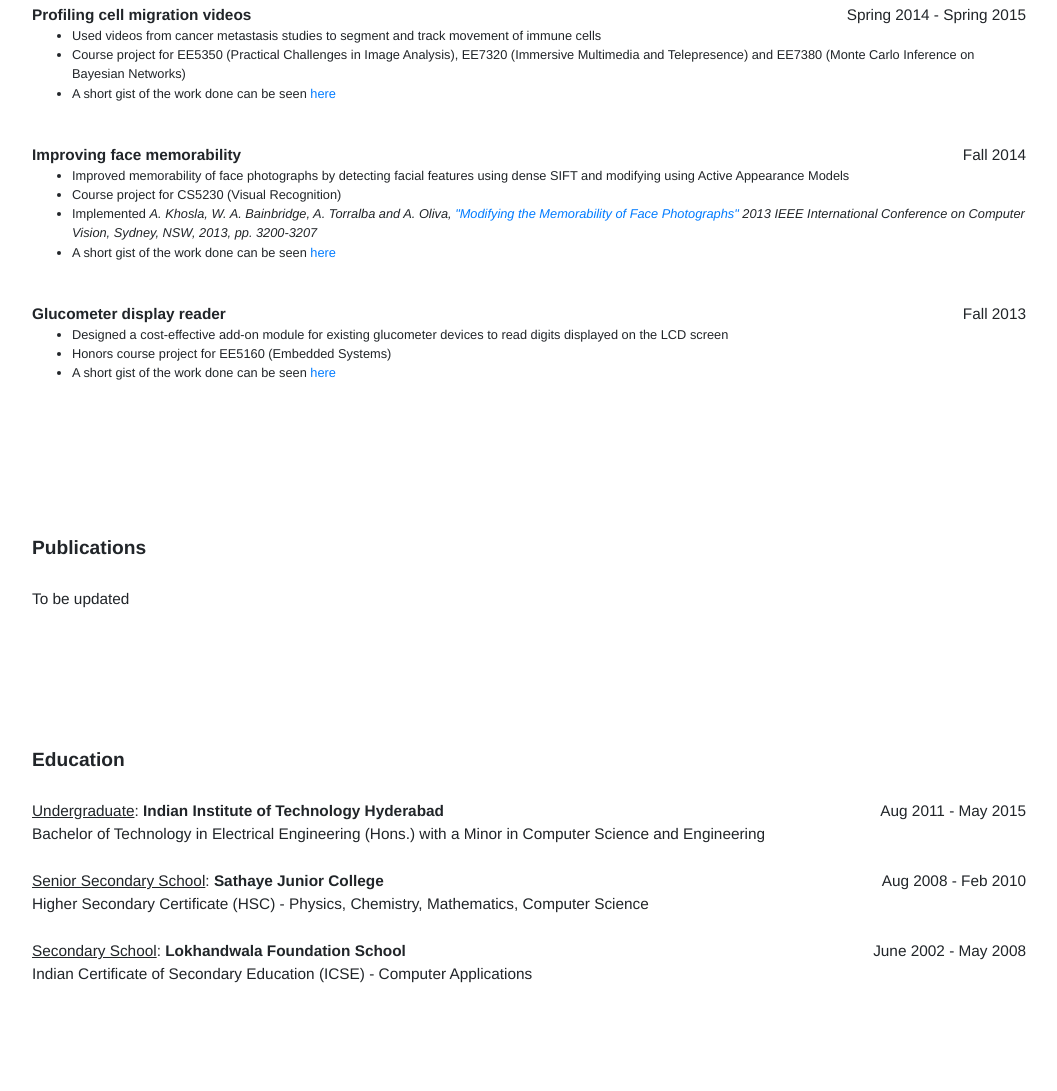
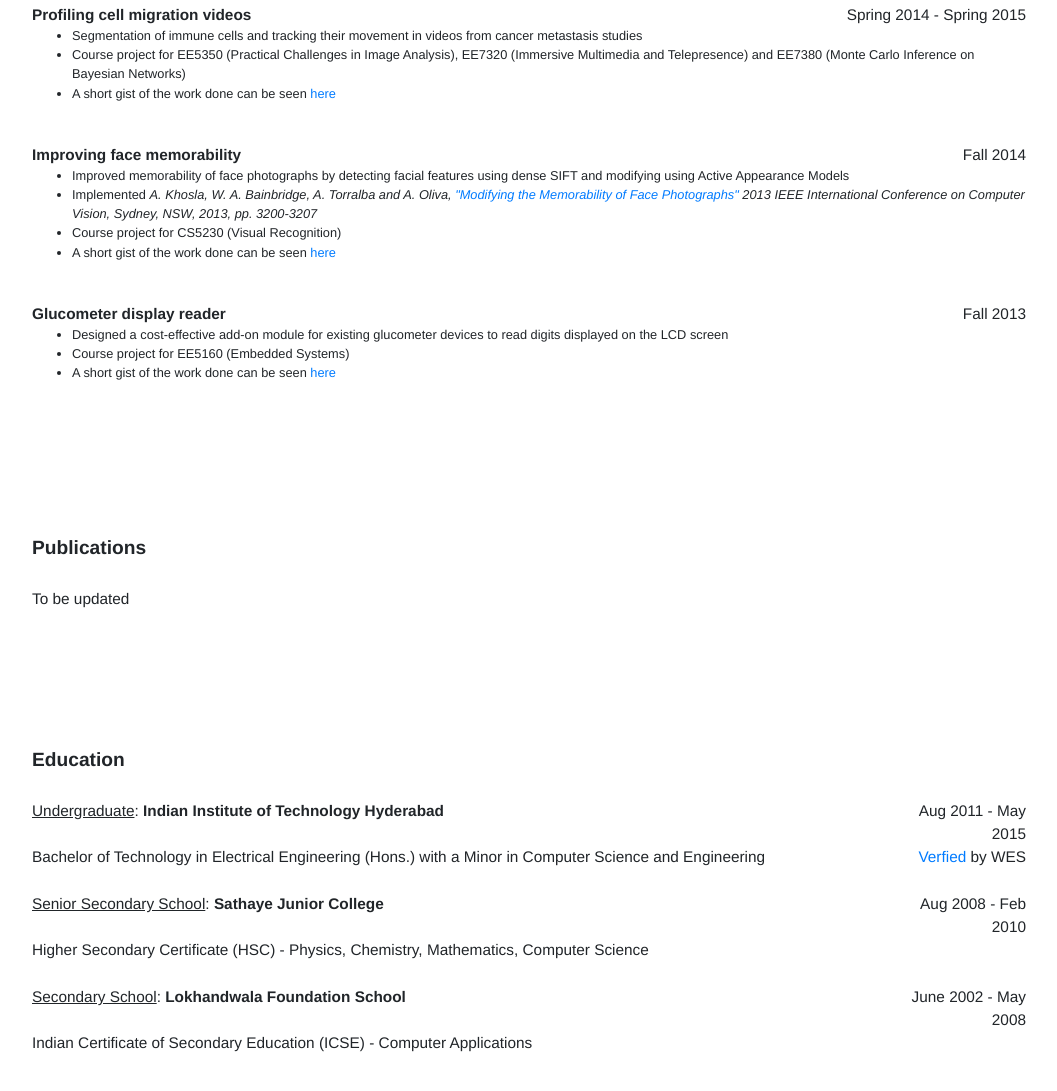
Before and after one commit to nileshnegi/nileshnegi.github.io, a plain HTML site: page index.html in a window 1280 px wide. Shown: the part 1754-2845 px from the top of the page, without its empty margins (111-1168 px from the left). Before the commit the page ends 2787 px from the top, so only its background shows below. Drawn offline with nearby package versions, Linux system fonts and the light colour scheme; some icons are missing; a web font is replaced by a local one.

Commit message:
Added WES badge
Updated some project points, added undergrad credential evaluation badge

```diff
--- a/index.html
+++ b/index.html
@@ -182,7 +182,7 @@
       <div class="col-4" style="font-size:1.2vmax;text-align:right;">Spring 2014 - Spring 2015</div>
     </div>
     <ul style="font-size:1vmax;">
-      <li>Used videos from cancer metastasis studies to segment and track movement of immune cells</li>
+      <li>Segmentation of immune cells and tracking their movement in videos from cancer metastasis studies</li>
       <li>Course project for EE5350 (Practical Challenges in Image Analysis), EE7320 (Immersive Multimedia and Telepresence) and EE7380 (Monte Carlo Inference on Bayesian Networks)</li>
       <li>A short gist of the work done can be seen <a href="https://drive.google.com/file/d/1VL1MsiITBF6eEJnXoy8u9KHqjDDR5Azk/view?usp=sharing" rel="noopener noreferrer" target="_blank">here</a></li>
     </ul>
@@ -193,8 +193,8 @@
     </div>
     <ul style="font-size:1vmax;">
       <li>Improved memorability of face photographs by detecting facial features using dense SIFT and modifying using Active Appearance Models</li>
+      <li>Implemented <i>A. Khosla, W. A. Bainbridge, A. Torralba and A. Oliva, <a href="http://people.csail.mit.edu/torralba/publications/iccv2013_khosla.pdf">"Modifying the Memorability of Face Photographs"</a> 2013 IEEE International Conference on Computer Vision, Sydney, NSW, 2013, pp. 3200-3207</i></li>
       <li>Course project for CS5230 (Visual Recognition)</li>
-      <li>Implemented <i>A. Khosla, W. A. Bainbridge, A. Torralba and A. Oliva, <a href="http://people.csail.mit.edu/torralba/publications/iccv2013_khosla.pdf">"Modifying the Memorability of Face Photographs"</a> 2013 IEEE International Conference on Computer Vision, Sydney, NSW, 2013, pp. 3200-3207</i></li>
       <li>A short gist of the work done can be seen <a href="https://drive.google.com/file/d/1Svxd8zf02Z_PDG3JOqRtjawGxjx8dUZA/view?usp=sharing" rel="noopener noreferrer" target="_blank">here</a></li>
     </ul>
     <br/>
@@ -204,7 +204,7 @@
     </div>
     <ul style="font-size:1vmax">
       <li>Designed a cost-effective add-on module for existing glucometer devices to read digits displayed on the LCD screen</li>
-      <li>Honors course project for EE5160 (Embedded Systems)</li>
+      <li>Course project for EE5160 (Embedded Systems)</li>
       <li>A short gist of the work done can be seen <a href="https://drive.google.com/file/d/1XMZFIKL9Ml1DxhernKQPNN1WJyVf3D26/view?usp=sharing" rel="noopener noreferrer" target="_blank">here</a></li>
     </ul>
     <br/>
@@ -238,20 +238,23 @@
     <div style="font-size:1.5vmax;"><b>Education</b></div>
       <br/>
       <div class="row">
-        <div class="col-8" style="font-size:1.2vmax;"><u>Undergraduate</u>: <strong>Indian Institute of Technology Hyderabad</strong></div>
-        <div class="col-4" style="font-size:1.2vmax;text-align:right;">Aug 2011 - May 2015</div>
+        <div class="col-10" style="font-size:1.2vmax;"><u>Undergraduate</u>: <strong>Indian Institute of Technology Hyderabad</strong></div>
+        <div class="col-2" style="font-size:1.2vmax;text-align:right;">Aug 2011 - May 2015</div>
       </div>
-      <div style="font-size:1.2vmax;">Bachelor of Technology in Electrical Engineering (Hons.) with a Minor in Computer Science and Engineering</div>
+      <div class="row">
+        <div class="col-10" style="font-size:1.2vmax;">Bachelor of Technology in Electrical Engineering (Hons.) with a Minor in Computer Science and Engineering</div>
+        <div class="col-2" style="font-size:1.2vmax;text-align:right"><a href="https://www.youracclaim.com/badges/0e66e579-7074-4668-8c94-5c61042f06b3/public_url" rel="noopener noreferrer" target="_blank">Verfied</a> by WES</div>
+    </div>
       <br/>
       <div class="row">
-        <div class="col-8" style="font-size:1.2vmax;"><u>Senior Secondary School</u>: <strong>Sathaye Junior College</strong></div>
-        <div class="col-4" style="font-size:1.2vmax;text-align:right;">Aug 2008 - Feb 2010</div>
+        <div class="col-10" style="font-size:1.2vmax;"><u>Senior Secondary School</u>: <strong>Sathaye Junior College</strong></div>
+        <div class="col-2" style="font-size:1.2vmax;text-align:right;">Aug 2008 - Feb 2010</div>
       </div>
       <div style="font-size:1.2vmax;">Higher Secondary Certificate (HSC) - Physics, Chemistry, Mathematics, Computer Science</div>
       <br/>
       <div class="row">
-        <div class="col-8" style="font-size:1.2vmax;"><u>Secondary School</u>: <strong>Lokhandwala Foundation School</strong></div>
-        <div class="col-4" style="font-size:1.2vmax;text-align:right;">June 2002 - May 2008</div>
+        <div class="col-10" style="font-size:1.2vmax;"><u>Secondary School</u>: <strong>Lokhandwala Foundation School</strong></div>
+        <div class="col-2" style="font-size:1.2vmax;text-align:right;">June 2002 - May 2008</div>
       </div>
       <div style="font-size:1.2vmax;">Indian Certificate of Secondary Education (ICSE) - Computer Applications</div>
     </div>
```
